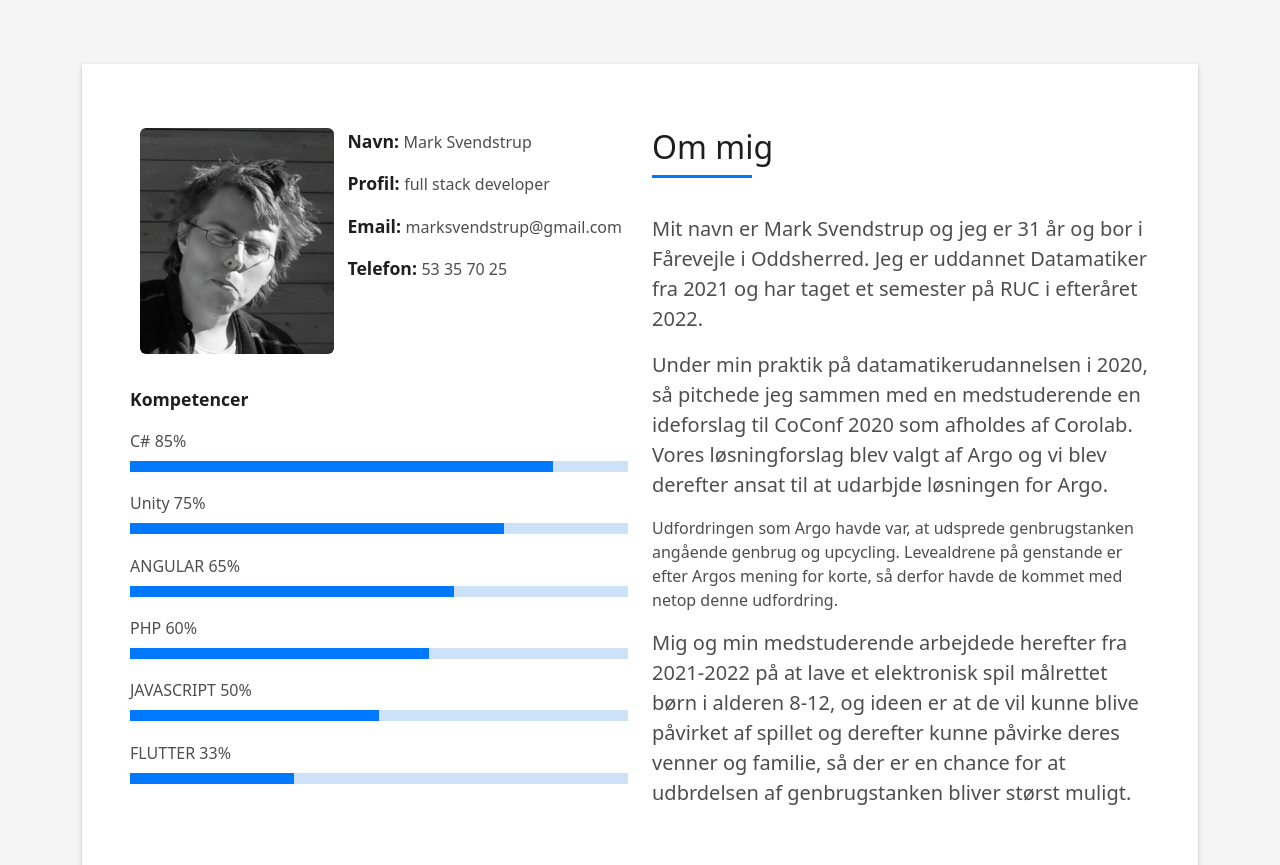
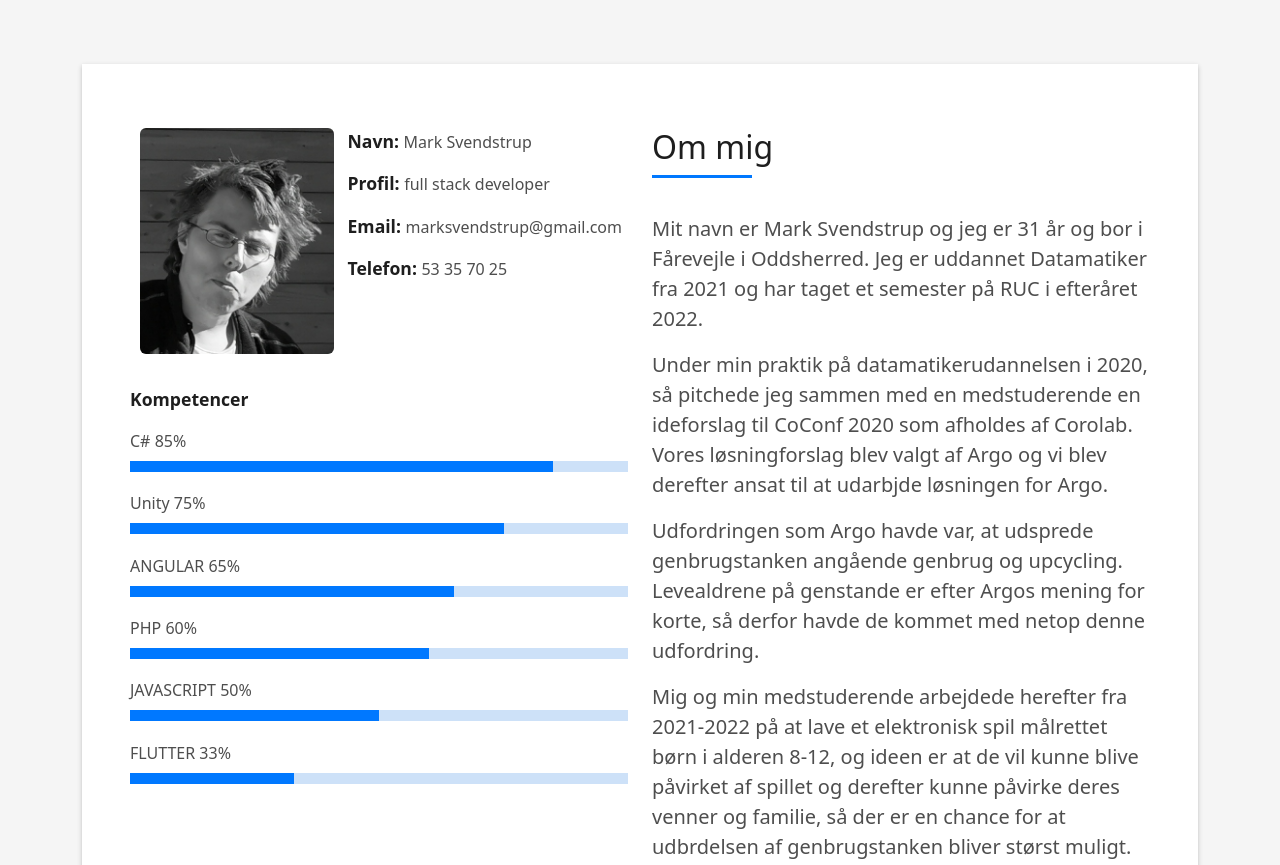
Before and after one commit to mark-knudsen/css-boostrap, a plain HTML site: page index.html in a window 1280 px wide. Shown: the part 800-1665 px from the top of the page. Drawn offline with Linux system fonts and the light colour scheme.

Commit message:
small changes

```diff
--- a/index.html
+++ b/index.html
@@ -233,11 +233,14 @@
                         løsningforslag blev valgt af Argo og vi blev derefter
                         ansat til at udarbjde løsningen for Argo.
                       </p>
-                      Udfordringen som Argo havde var, at udsprede
-                      genbrugstanken angående genbrug og upcycling. Levealdrene
-                      på genstande er efter Argos mening for korte, så derfor
-                      havde de kommet med netop denne udfordring.
-                      <p class="lead"></p>
+
+                      <p class="lead">
+                        Udfordringen som Argo havde var, at udsprede
+                        genbrugstanken angående genbrug og upcycling.
+                        Levealdrene på genstande er efter Argos mening for
+                        korte, så derfor havde de kommet med netop denne
+                        udfordring.
+                      </p>
                       <p class="lead">
                         Mig og min medstuderende arbejdede herefter fra
                         2021-2022 på at lave et elektronisk spil målrettet børn
```
